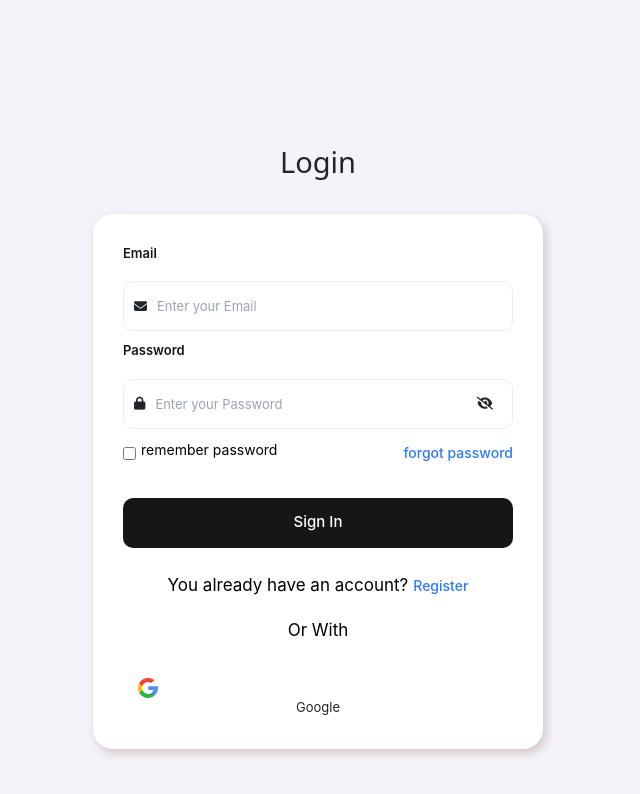
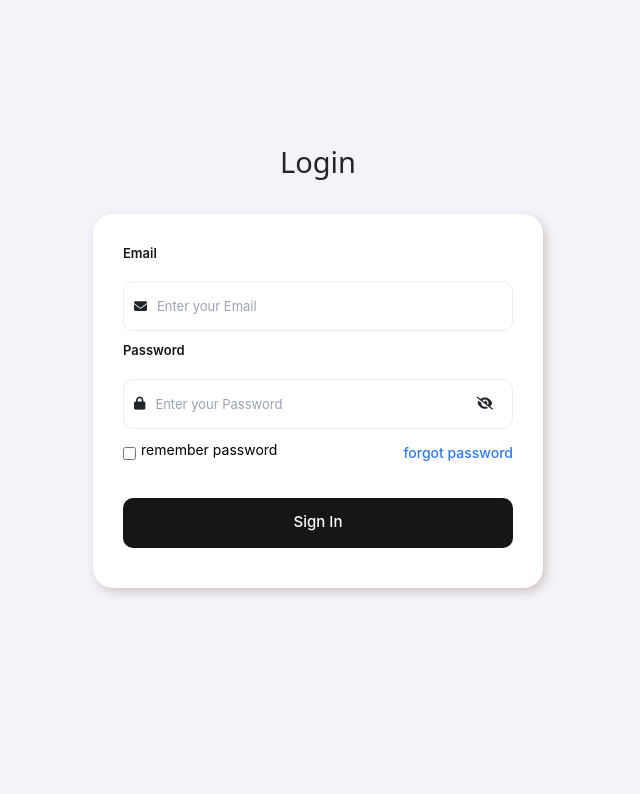
Before and after one commit to quangluongw/bida, a React (Vite) app: page /signin in a window 1280 px wide. Shown: the top 794 px of the page, without its empty margins (322-962 px from the left). Built offline with nearby package versions, Linux system fonts and the light colour scheme.

Commit message:
fix thành công

```diff
--- a/src/Admin/Pages/Orders/Orders.jsx
+++ b/src/Admin/Pages/Orders/Orders.jsx
@@ -104,7 +104,7 @@ const Orders = () => {
                       <option value="">All</option>
                       <option value="Xác nhận">Xác nhận</option>
                       <option value="Đang giao hàng">Đang giao hàng</option>
-                      <option value="Thành công">Thành công</option>
+                      <option value="Thành Công">Thành công</option>
                       <option value="Hủy">Hủy</option>
                     </select>
                   </div>
--- a/src/Admin/Pages/Products/Products.jsx
+++ b/src/Admin/Pages/Products/Products.jsx
@@ -123,7 +123,7 @@ const Products = () => {
                           <td className="amount">
                             {<FormatPrice price={item.price} />}
                           </td>
-                          <td className="amount">{item.discount} %</td>
+                          <td className="amount">{item.discount||0} %</td>
                           <td>
                             <Image
                               width={200}
--- a/src/Admin/Pages/Signin.jsx
+++ b/src/Admin/Pages/Signin.jsx
@@ -39,7 +39,8 @@ const Signin = () => {
       navigate("/");
     },
     onError: (error) => {
-      message.error(error.response.data.error);
+      console.log(error);
+      message.error(error.response.data.message);
     },
   });
   const onSubmit = (data) => {
@@ -114,56 +115,6 @@ const Signin = () => {
         <button className="button-submit" type="submit">
           {isLoading && <Spin />} Sign In
         </button>
-        <p className="p text-center">
-        You already have an account?
-          <Link to={"/signup"} className="span">
-          Register
-          </Link>
-        </p>
-        <p className="p line text-center">Or With</p>
-        <div className="flex-row">
-          <div className="btn google" >
-            <svg
-              version="1.1"
-              width={20}
-              id="Layer_1"
-              xmlns="http://www.w3.org/2000/svg"
-              xmlnsXlink="http://www.w3.org/1999/xlink"
-              x="0px"
-              y="0px"
-              viewBox="0 0 512 512"
-              //   style={{ enableBackground: "new 0 0 512 512" }}
-              xmlSpace="preserve"
-            >
-              <path
-                style={{ fill: "#FBBB00" }}
-                d="M113.47,309.408L95.648,375.94l-65.139,1.378C11.042,341.211,0,299.9,0,256
-          c0-42.451,10.324-82.483,28.624-117.732h0.014l57.992,10.632l25.404,57.644c-5.317,15.501-8.215,32.141-8.215,49.456
-          C103.821,274.792,107.225,292.797,113.47,309.408z"
-              />
-              <path
-                style={{ fill: "#518EF8" }}
-                d="M507.527,208.176C510.467,223.662,512,239.655,512,256c0,18.328-1.927,36.206-5.598,53.451
-          c-12.462,58.683-45.025,109.925-90.134,146.187l-0.014-0.014l-73.044-3.727l-10.338-64.535
-          c29.932-17.554,53.324-45.025,65.646-77.911h-136.89V208.176h138.887L507.527,208.176L507.527,208.176z"
-              />
-              <path
-                style={{ fill: "#28B446" }}
-                d="M416.253,455.624l0.014,0.014C372.396,490.901,316.666,512,256,512
-          c-97.491,0-182.252-54.491-225.491-134.681l82.961-67.91c21.619,57.698,77.278,98.771,142.53,98.771
-          c28.047,0,54.323-7.582,76.87-20.818L416.253,455.624z"
-              />
-              <path
-                style={{ fill: "#F14336" }}
-                d="M419.404,58.936l-82.933,67.896c-23.335-14.586-50.919-23.012-80.471-23.012
-          c-66.729,0-123.429,42.957-143.965,102.724l-83.397-68.276h-0.014C71.23,56.123,157.06,0,256,0
-          C318.115,0,375.068,22.126,419.404,58.936z"
-              />
-            </svg>
-            Google
-          </div>
-
-        </div>
       </form>
     </div>
   );
```
